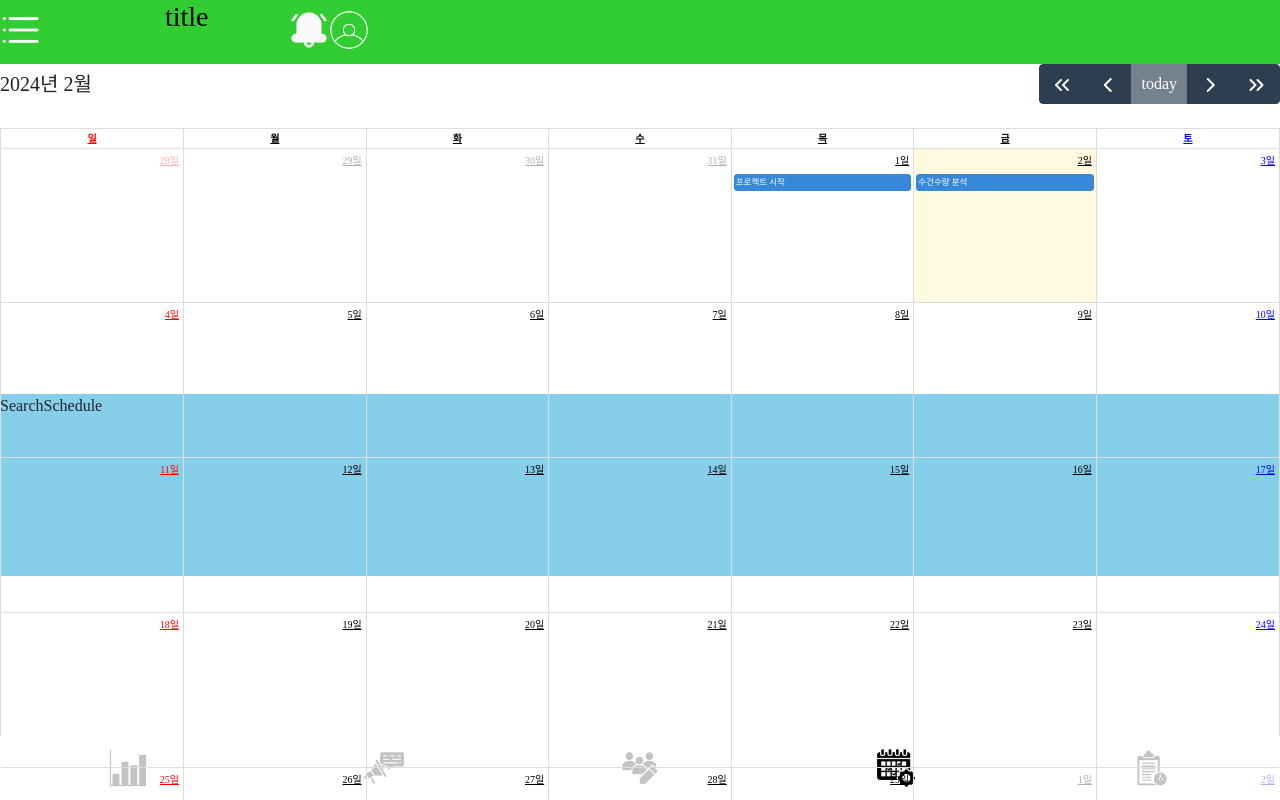
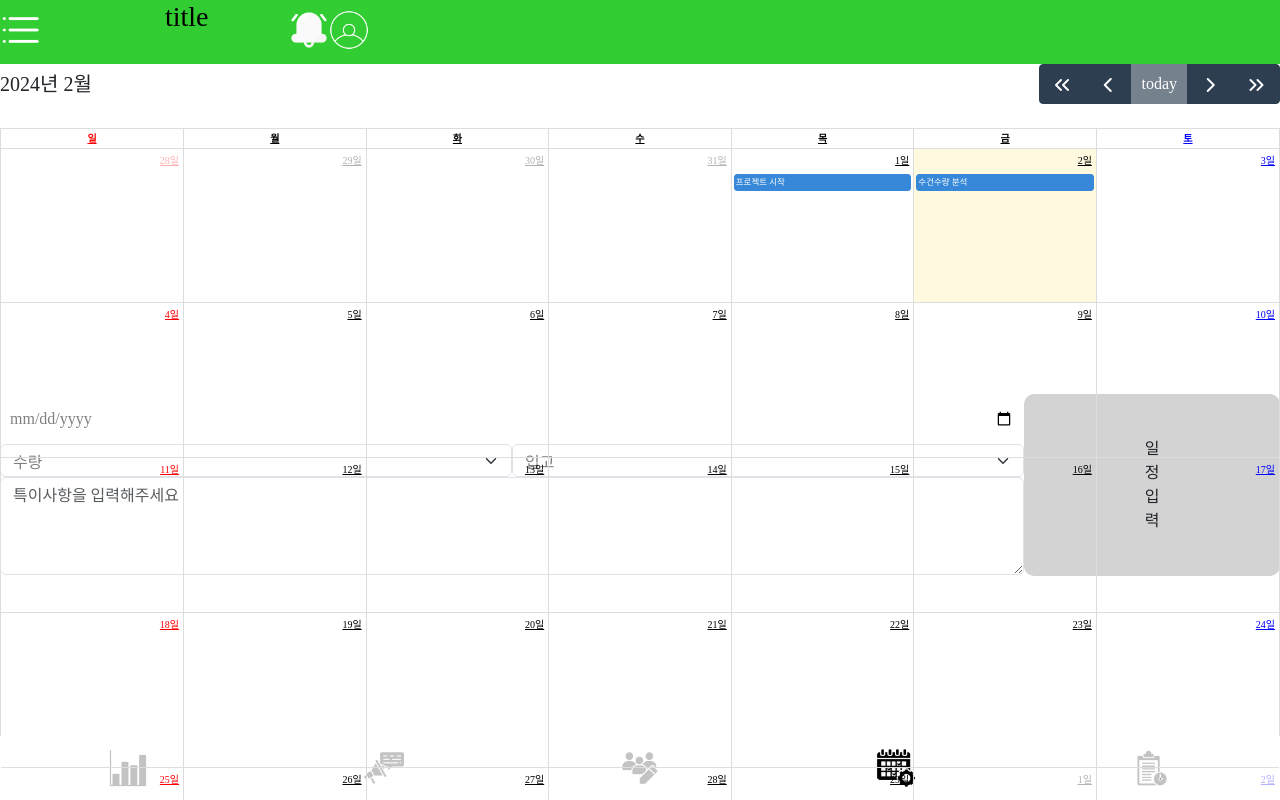
Before and after one commit to 2023-SMHRD-IS-CLOUD-1/Kingsman, a React (Create React App) app: page /ScheduleManagement in a window 1280 px wide. Shown: the top 800 px of the page. Built offline with nearby package versions, Linux system fonts and the light colour scheme; a web font is replaced by a local one.

Commit message:
범석커밋

```diff
--- a/package.json
+++ b/package.json
@@ -5,6 +5,7 @@
   "dependencies": {
     "@emotion/react": "^11.11.3",
     "@emotion/styled": "^11.11.0",
+    "@fortawesome/fontawesome-free": "^6.5.1",
     "@fullcalendar/core": "^6.1.10",
     "@fullcalendar/daygrid": "^6.1.10",
     "@fullcalendar/react": "^6.1.10",
--- a/src/App.css
+++ b/src/App.css
@@ -469,7 +469,8 @@
 
 #signUpDepartment,
 #signUpPosition {
-  font-size: 0.90rem !important;
+  font-size: 0.6rem !important;
+  width: 105px;
   color: rgb(190, 182, 182);
 }
 
@@ -493,7 +494,7 @@
 }
 
 .searchScheduleContainer{
-  background-color: skyblue;
+  /* background-color: skyblue; */
   height: 182px;
 }
 
--- a/src/Calendar.css
+++ b/src/Calendar.css
@@ -28,3 +28,26 @@
 .fc-day{
     font-size: 10px;
 }
+
+.InputSchedule{
+    width: 80%;
+    height: 100%;
+    display: flex;
+    flex-direction: column;
+    margin: 0;
+}
+
+.ScheduleButton{
+    width: 20%;
+    height: 100%;
+    display: flex;
+    flex-direction: column;
+    justify-content: center;
+    align-items: center;
+    background-color: lightgray;
+    border-radius: 10px;
+}
+
+.searchScheduleContainer{
+    display: flex;
+}
--- a/src/components/LoginPage/Login.jsx
+++ b/src/components/LoginPage/Login.jsx
@@ -6,12 +6,14 @@ import { LoginContext } from '../../context/LoginContext'
 import { useState } from 'react'
 import { useEffect } from 'react'
 import axios from 'axios'
+import { useNavigate } from 'react-router-dom'
 
 
 const Login = () => {
 
     const [loginId, setLoginId] = useState('');
     const [loginPw, setLoginPw] = useState('');
+    const nav = useNavigate();
 
     const handleLoginButton = () => {
         console.log("로그인");
@@ -25,6 +27,8 @@ const Login = () => {
         axios.post('http://localhost:8085/kingsman/login', loginUserIdPw, { withCredentials: true })
         .then(res => {
             console.log("로그인 성공", res);
+            nav('/UserTowelCount')
+
         })
         .catch(error => {
             console.log("로그인 오류", error);
--- a/src/components/ScheduleManagementPage/Calendar.jsx
+++ b/src/components/ScheduleManagementPage/Calendar.jsx
@@ -20,6 +20,7 @@ const Calendar = () => {
                     end:'prevYear,prev,today,next,nextYear',
                 }}
                 locale='ko'
+
                 events={[
                     { title: '프로젝트 시작', date: '2024-02-01' },
                     { title: '수건수량 분석', date: '2024-02-02' }
--- /dev/null
+++ b/src/components/ScheduleManagementPage/InputSchedule.jsx
@@ -0,0 +1,45 @@
+import React from 'react'
+import Form from 'react-bootstrap/Form';
+import InputGroup from 'react-bootstrap/InputGroup';
+
+const InputSchedule = () => {
+  return (
+    <div className='InputSchedule'>
+      <div>
+
+          <input type='date' style={{
+            height:"50px",
+            width:"100%",
+            margin:"0",
+            appearance:"none",
+            padding:"10px",
+            border: "1px  gray",
+            borderRadius:"10px",
+            color:"gray"
+
+          }}></input>
+
+      </div>
+      <div style={{ display: "flex" }}>
+        <Form.Select aria-label="Default select example" style={{color:"gray"}}>
+          <option>수량</option>
+          <option value="50">50개</option>
+          <option value="100">100개</option>
+          <option value="200">200개</option>
+        </Form.Select >
+        <Form.Select aria-label="Default select example" style={{color:"gray"}}>
+          <option value="입고">입고</option>
+          <option value="출고">출고</option>
+        </Form.Select>
+      </div>
+      <div>
+        <InputGroup>
+          <Form.Control as="textarea" aria-label="With textarea" placeholder='특이사항을 입력해주세요'
+          style={{height:"98px"}}/>
+        </InputGroup>
+      </div>
+    </div>
+  )
+}
+
+export default InputSchedule
--- /dev/null
+++ b/src/components/ScheduleManagementPage/ScheduleButton.jsx
@@ -0,0 +1,14 @@
+import React from 'react'
+
+const ScheduleButton = () => {
+  return (
+    <div className='ScheduleButton'>
+        <div>일</div>
+        <div>정</div>
+        <div>입</div>
+        <div>력</div>
+    </div>
+  )
+}
+
+export default ScheduleButton
--- a/src/components/ScheduleManagementPage/SearchSchedule.jsx
+++ b/src/components/ScheduleManagementPage/SearchSchedule.jsx
@@ -1,8 +1,13 @@
 import React from 'react'
+import InputSchedule from './InputSchedule'
+import ScheduleButton from './ScheduleButton'
 
 const SearchSchedule = () => {
   return (
-    <div className='searchScheduleContainer'>SearchSchedule</div>
+    <div className='searchScheduleContainer'>
+      <InputSchedule />
+      <ScheduleButton />
+    </div>
   )
 }
 
```
Also changed, not shown: 1 other file (tests, documents, lock files or other folders).
